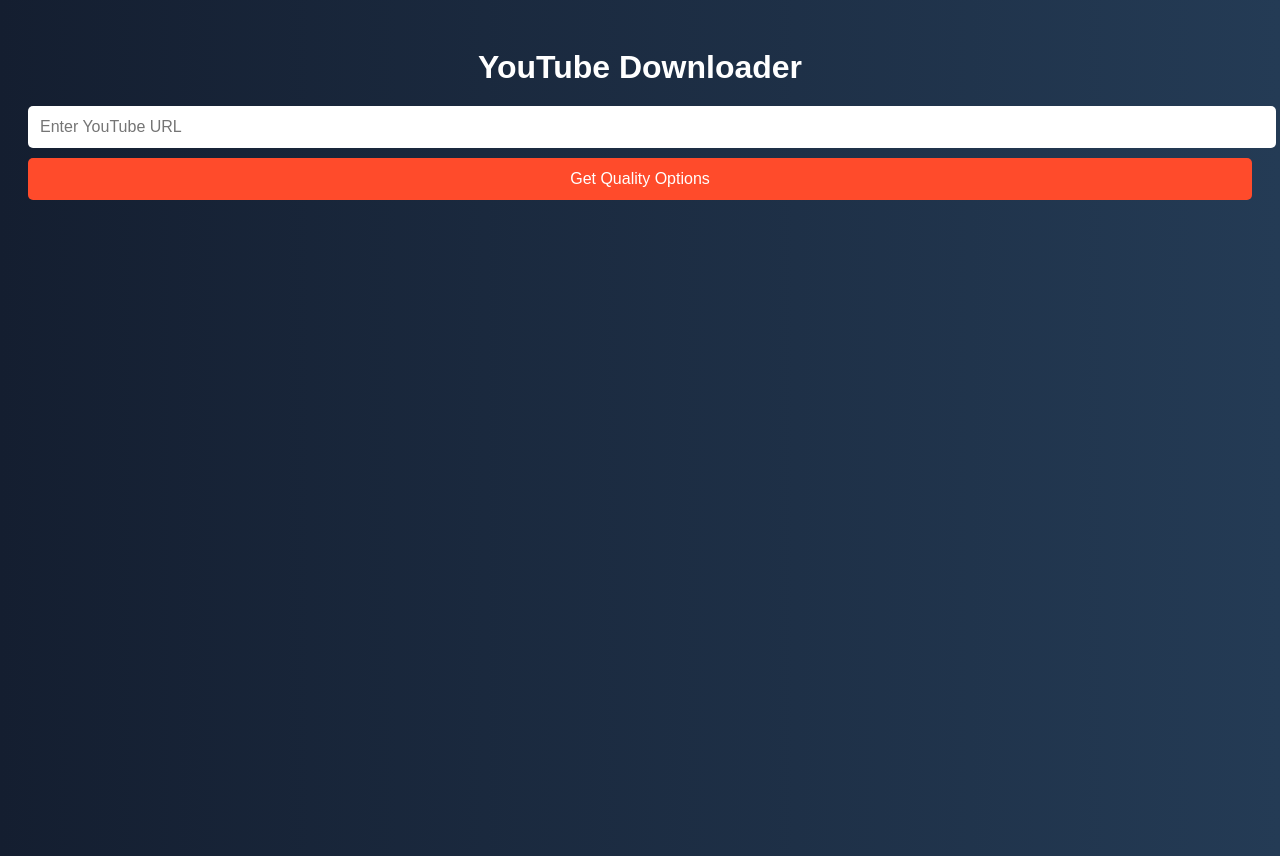
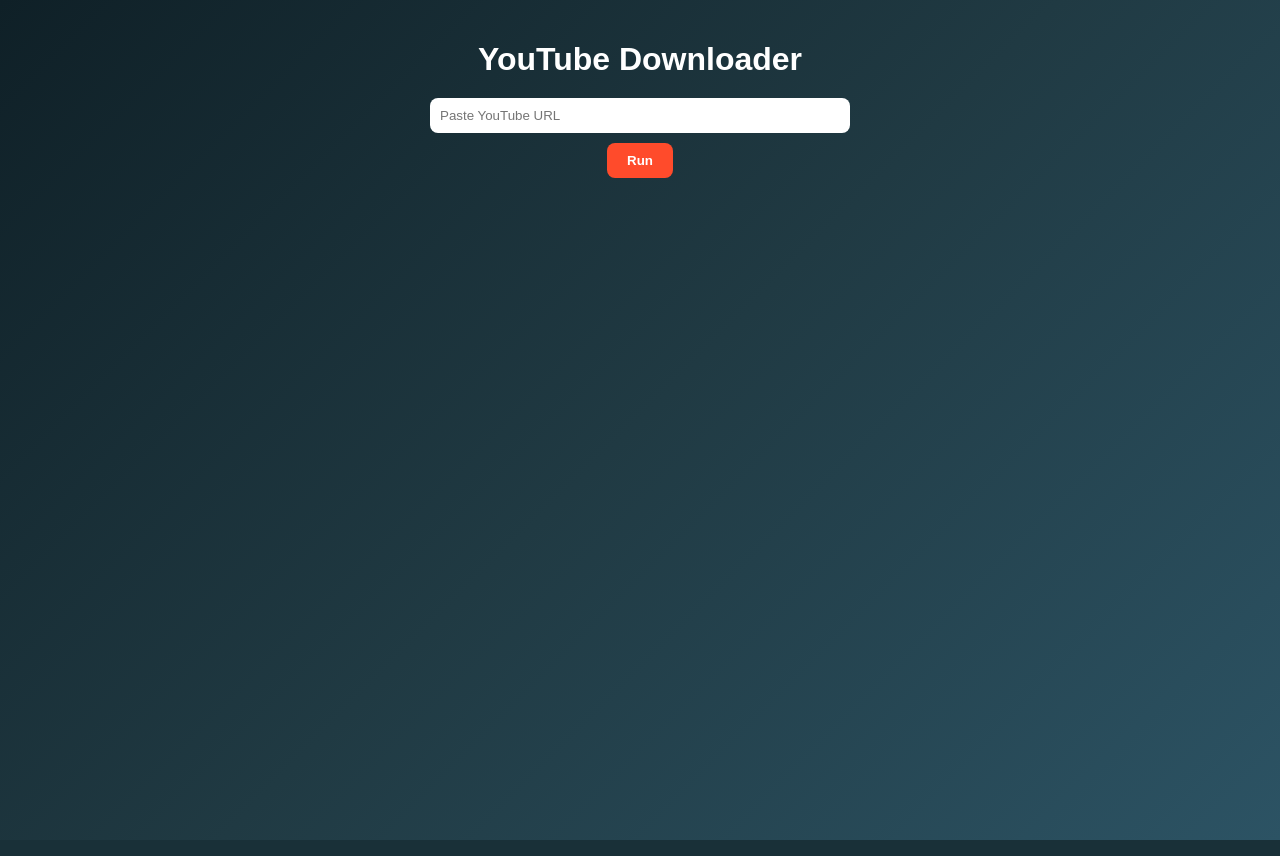
Before and after one commit to m5667/VideoDownloader, a FastAPI app: page / in a window 1280 px wide. Run offline with FastAPI, Linux system fonts and the light colour scheme.

Commit message:
Update index.html

```diff
--- a/templates/index.html
+++ b/templates/index.html
@@ -2,111 +2,78 @@
 <html lang="en">
 <head>
 <meta charset="UTF-8">
-<meta name="viewport" content="width=device-width, initial-scale=1.0">
+<meta name="viewport" content="width=device-width, initial-scale=1">
 <title>YouTube Downloader</title>
 <style>
 body {
+    margin: 0;
     font-family: Arial, sans-serif;
-        background: linear-gradient(to right, #141E30, #243B55);
+    background: linear-gradient(135deg, #0f2027, #203a43, #2c5364);
     color: white;
+    display: flex;
+    flex-direction: column;
+    align-items: center;
+    min-height: 100vh;
     padding: 20px;
-        min-height: 100vh;
 }
-    h1 { text-align: center; margin-bottom: 20px; }
-    input[type="text"] { width: 100%; padding: 12px; font-size: 16px; border-radius: 5px; border: none; margin-bottom: 10px; }
-    button {
-        width: 100%;
-        padding: 12px;
-        background: #ff4b2b;
-        border: none;
-        border-radius: 5px;
-        color: white;
-        font-size: 16px;
-        cursor: pointer;
-        margin-bottom: 20px;
-    }
+h1 { margin-bottom: 20px; }
+input { width: 90%; max-width: 400px; padding: 10px; border-radius: 8px; border: none; margin-bottom: 10px; }
+button { padding: 10px 20px; border-radius: 8px; border: none; background: #ff4b2b; color: white; font-weight: bold; cursor: pointer; }
 button:hover { background: #ff416c; }
-
-    .loading { text-align: center; display: none; margin: 20px 0; }
-    .spinner {
-        border: 5px solid #f3f3f3;
-        border-top: 5px solid #ff416c;
-        border-radius: 50%;
-        width: 40px;
-        height: 40px;
-        animation: spin 1s linear infinite;
-        margin: 0 auto;
-    }
+.video-list { width: 100%; max-width: 500px; margin-top: 20px; }
+.video-item { background: rgba(255,255,255,0.05); padding: 10px; margin-bottom: 10px; border-radius: 8px; }
+.spinner { display: none; margin-top: 20px; border: 5px solid rgba(255,255,255,0.1); border-top: 5px solid #ff4b2b; border-radius: 50%; width: 50px; height: 50px; animation: spin 1s linear infinite; }
 @keyframes spin { 0% { transform: rotate(0deg); } 100% { transform: rotate(360deg); } }
-
-    .quality-option {
-        background: #1c1c1c;
-        padding: 10px;
-        margin-bottom: 10px;
-        border-radius: 5px;
-    }
-    .quality-option a { color: #ff416c; text-decoration: none; }
 </style>
 </head>
 <body>
 <h1>YouTube Downloader</h1>
-
-<input type="text" id="url" placeholder="Enter YouTube URL">
-<button onclick="fetchInfo()">Get Quality Options</button>
-
-<div class="loading">
-    <div class="spinner"></div>
-    <p>Loading...</p>
-</div>
-
-<div id="quality-options"></div>
+<input type="text" id="url" placeholder="Paste YouTube URL">
+<button onclick="getInfo()">Run</button>
+<div class="spinner" id="spinner"></div>
+<div class="video-list" id="video-list"></div>
 
 <script>
-function fetchInfo() {
-    const url = document.getElementById('url').value.trim();
-    if (!url) { alert("Enter a URL!"); return; }
-
-    document.querySelector('.loading').style.display = 'block';
-    document.getElementById('quality-options').innerHTML = '';
-
-    fetch(`/info?url=${encodeURIComponent(url)}`)
-        .then(res => res.json())
-        .then(data => {
-            document.querySelector('.loading').style.display = 'none';
-            const container = document.getElementById('quality-options');
-
+async function getInfo() {
+    const url = document.getElementById('url').value;
+    const list = document.getElementById('video-list');
+    const spinner = document.getElementById('spinner');
+    list.innerHTML = '';
+    spinner.style.display = 'block';
+    try {
+        const res = await fetch(`/info?url=${encodeURIComponent(url)}`);
+        if (!res.ok) {
+            const err = await res.json();
+            alert(err.detail);
+            spinner.style.display = 'none';
+            return;
+        }
+        const data = await res.json();
+        spinner.style.display = 'none';
         if (data.is_playlist) {
-                data.videos.forEach(video => {
+            data.videos.forEach(v => {
                 const div = document.createElement('div');
-                    div.classList.add('quality-option');
-                    div.innerHTML = `<strong>${video.title}</strong><br>`;
-                    video.formats.forEach(f => {
-                        div.innerHTML += `<a href="/download?url=${encodeURIComponent(url)}&format_id=${f.format_id}">MP4 ${f.height || 'Audio'}p</a><br>`;
-                    });
-                    container.appendChild(div);
+                div.className = 'video-item';
+                div.innerHTML = `<strong>${v.title}</strong><br>` +
+                    v.formats.map(f => `<button onclick="download('${url}','${f.format_id}')">${f.ext} ${f.height||''}p</button>`).join(' ');
+                list.appendChild(div);
             });
         } else {
-                const mp4Div = document.createElement('div');
-                mp4Div.classList.add('quality-option');
-                mp4Div.innerHTML = `<strong>Video (MP4):</strong><br>`;
-                data.mp4_formats.forEach(f => {
-                    mp4Div.innerHTML += `<a href="/download?url=${encodeURIComponent(url)}&format_id=${f.format_id}">${f.height || 'Audio'}p</a><br>`;
-                });
-                container.appendChild(mp4Div);
+            const div = document.createElement('div');
+            div.className = 'video-item';
+            div.innerHTML = `<strong>${data.title}</strong><br>` +
+                (data.mp4_formats.map(f => `<button onclick="download('${url}','${f.format_id}')">MP4 ${f.height||''}p</button>`).join(' ') +
+                data.mp3_formats.map(f => `<button onclick="download('${url}','${f.format_id}')">MP3 ${f.abr||''}kbps</button>`).join(' '));
+            list.appendChild(div);
+        }
+    } catch(err) {
+        spinner.style.display = 'none';
+        alert('Error fetching video info.');
+    }
+}
 
-                const mp3Div = document.createElement('div');
-                mp3Div.classList.add('quality-option');
-                mp3Div.innerHTML = `<strong>Audio (MP3):</strong><br>`;
-                data.mp3_formats.forEach(f => {
-                    mp3Div.innerHTML += `<a href="/download?url=${encodeURIComponent(url)}&format_id=${f.format_id}">${f.abr || 'Audio'} kbps</a><br>`;
-                });
-                container.appendChild(mp3Div);
-            }
-        })
-        .catch(err => {
-            document.querySelector('.loading').style.display = 'none';
-            alert("Error fetching video info. Try a different URL.");
-        });
+function download(url, format_id) {
+    window.location = `/download?url=${encodeURIComponent(url)}&format_id=${format_id}`;
 }
 </script>
 </body>
```
Lines whose indentation alone changed are shown as unchanged.
